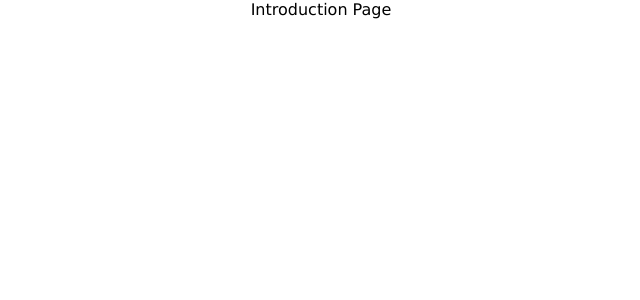
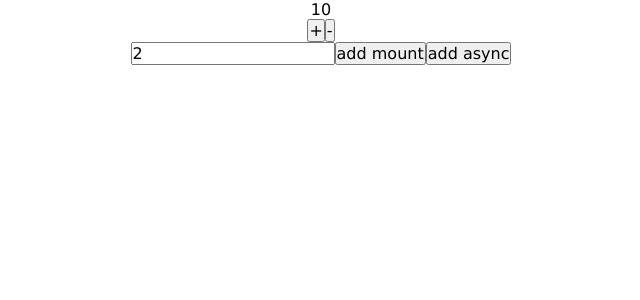
Before and after one commit to carol00/Introduction, a React (Create React App) app: page /test in a window 1280 px wide. Shown: the top 300 px of the page, without its empty margins (319-959 px from the left). Built offline with nearby package versions, Linux system fonts and the light colour scheme.

Commit message:
[新增] redux toolkit使用

```diff
--- a/src/App.js
+++ b/src/App.js
@@ -5,6 +5,7 @@ import Introduction from './view/introduction/Introduction'
 import Experience from './view/experience/Experience'
 import Education from './view/education/Education';
 import Goal from './view/goal/Goal';
+import TestView from './view/testView/TestView'
 
 const RouterPage = () => {
   return (
@@ -13,6 +14,7 @@ const RouterPage = () => {
       <Route exact path="experience" element={<Experience/>} />
       <Route exact path="education" element={<Education/>} />
       <Route exact path="goal" element={<Goal/>} />
+      <Route exact path="test" element={<TestView/>} />
       <Route path="*" element={<Introduction/>} />
     </Routes>
   )
--- a/src/index.js
+++ b/src/index.js
@@ -1,18 +1,21 @@
 import React from 'react';
 import ReactDOM from 'react-dom';
+import { store } from './store'
+import { Provider } from 'react-redux'
 import './index.css';
 import App from './App';
 import reportWebVitals from './reportWebVitals';
 import './style/reset.sass'
 
+// console.log(store.getState());
+
 ReactDOM.render(
-  <React.StrictMode>
-    <App />
-  </React.StrictMode>,
+  <Provider store={store}>
+    <React.StrictMode>
+      <App />
+    </React.StrictMode>
+  </Provider>,
   document.getElementById('root')
 );
 
-// If you want to start measuring performance in your app, pass a function
-// to log results (for example: reportWebVitals(console.log))
-// or send to an analytics endpoint. Learn more: https://bit.ly/CRA-vitals
 reportWebVitals();
--- /dev/null
+++ b/src/store.js
@@ -0,0 +1,8 @@
+import { configureStore } from '@reduxjs/toolkit'
+import counterReducer from './view/testView/testSlice'
+
+export const store = configureStore({
+  reducer: {
+    counter: counterReducer,
+  },
+})
--- /dev/null
+++ b/src/view/testView/TestView.jsx
@@ -0,0 +1,29 @@
+import { useState } from 'react'
+import { useSelector, useDispatch } from 'react-redux'
+import {
+  increment,
+  decrement,
+  incrementByAmount,
+  incrementAsync
+} from './testSlice'
+
+export default function TestView() {
+  const count = useSelector((state) => state.counter.value)
+  const dispatch = useDispatch()
+  const [incrementAmount, setIncrementAmount] = useState('2');
+
+  return (
+    <div>
+      {count}
+      <div>
+        <button onClick={() => dispatch(increment())}>+</button>
+        <button onClick={() => dispatch(decrement())}>-</button>
+      </div>
+      <div>
+        <input value={incrementAmount} onChange={(e) => setIncrementAmount(e.target.value)} />
+        <button onClick={() => dispatch(incrementByAmount(Number(incrementAmount)))}>add mount</button>
+        <button onClick={() => dispatch(incrementAsync(Number(incrementAmount)))}>add async</button>
+      </div>
+    </div>
+  )
+}
--- /dev/null
+++ b/src/view/testView/testSlice.js
@@ -0,0 +1,38 @@
+import { createSlice } from '@reduxjs/toolkit'
+
+const initialState = {
+  value: 10,
+  init: 'test'
+}
+
+export const counterSlice = createSlice({
+  name: 'counter',
+  initialState,
+  reducers: {
+    increment: (state, action) => {
+      // console.log('+++');
+      // console.log('action:', action.payload);
+      // console.log('state:', state.value);
+      state.value += 1
+    },
+    decrement: (state) => {
+      state.value -= 1
+    },
+    incrementByAmount: (state, action) => {
+      // console.log('---');
+      // console.log('by amount:', state);
+      // console.log('by amount:', action);
+      state.value += action.payload
+    },
+  }
+})
+export const { increment, decrement, incrementByAmount } = counterSlice.actions
+
+export const incrementAsync = amount => dispatch => {
+  // console.log('async:', amount);
+  setTimeout(() => {
+    dispatch(incrementByAmount(amount))
+  }, 1000)
+}
+
+export default counterSlice.reducer
```
